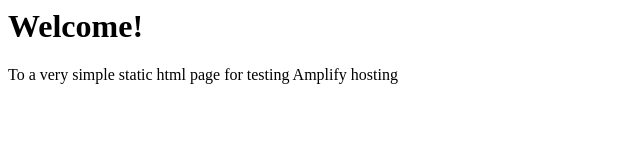
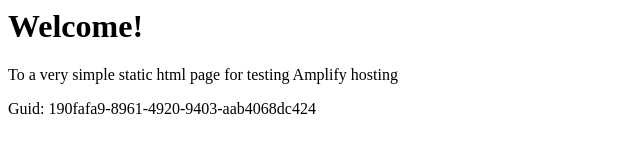
Before and after one commit to aws-aemilia-pdx/Github-PR-Commit-Integration-Test-DoNotTouch-v1-preprod-us-west-2, a website: page src/index.html in a window 1280 px wide. Shown: the whole page, without its empty margins (0-640 px from the left). Drawn offline with Linux system fonts and the light colour scheme.

Commit message:
commit from integ tests

```diff
--- a/src/index.html
+++ b/src/index.html
@@ -1,3 +1,5 @@
+
+
 <html lang="en">
 
 <head>
@@ -10,6 +12,6 @@
 <body>
     <h1>Welcome!</h1>
     <p>To a very simple static html page for testing Amplify hosting</p>
-</body>
+    <p>Guid: 190fafa9-8961-4920-9403-aab4068dc424</p></body>
 
 </html>
```
